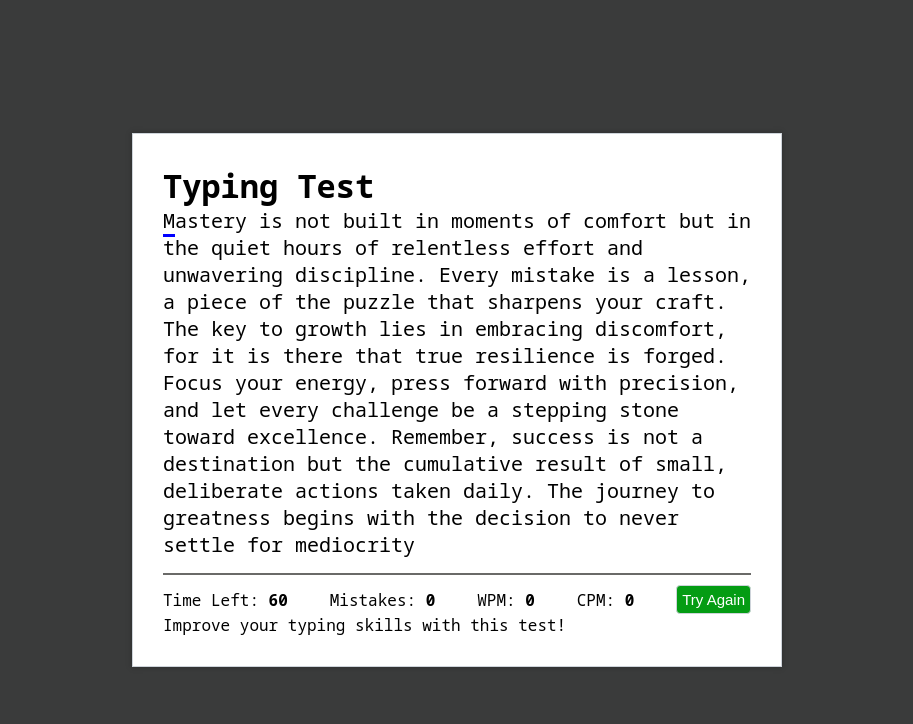
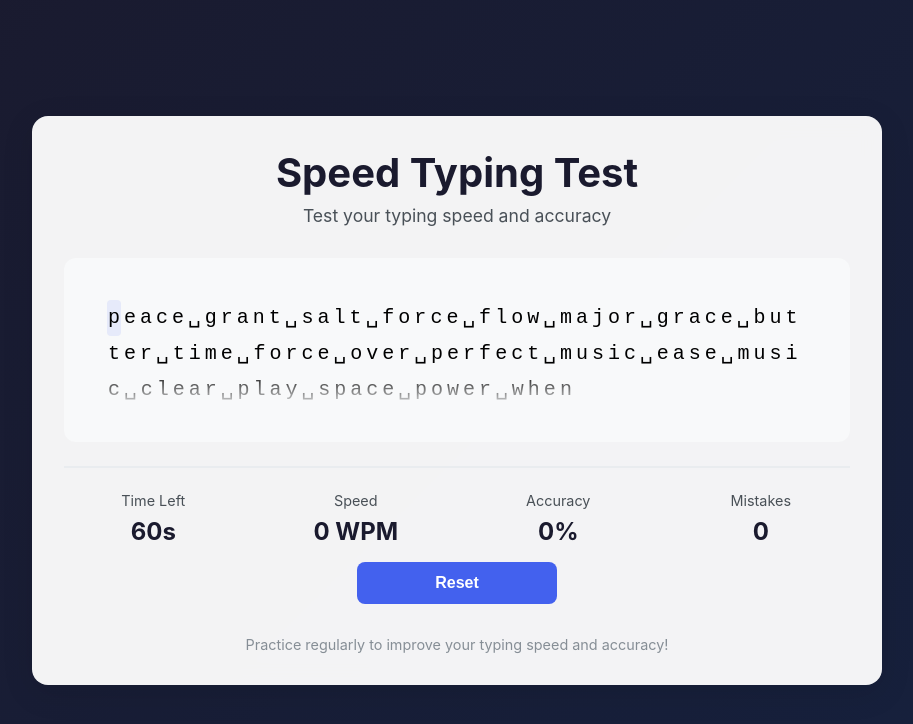
Before and after one commit to Atul090/typingapp, a React (Vite) app: page / in a window 1280 px wide. Shown: the top 724 px of the page, without its empty margins (183-1096 px from the left). Built offline with nearby package versions, Linux system fonts and the light colour scheme.

Commit message:
added ui changes using windsurf

```diff
--- a/src/components/TypingTest.jsx
+++ b/src/components/TypingTest.jsx
@@ -1,108 +1,177 @@
 import React, { useEffect, useRef, useState } from "react";
 import './style.css'
 
-const paragraph="Mastery is not built in moments of comfort but in the quiet hours of relentless effort and unwavering discipline. Every mistake is a lesson, a piece of the puzzle that sharpens your craft. The key to growth lies in embracing discomfort, for it is there that true resilience is forged. Focus your energy, press forward with precision, and let every challenge be a stepping stone toward excellence. Remember, success is not a destination but the cumulative result of small, deliberate actions taken daily. The journey to greatness begins with the decision to never settle for mediocrity";
+// Split text into words and join with single spaces
+const words = "the quick brown fox jumps over the lazy dog wrist brazil judge quiz box fight when major grant prepare quick launch butter paper salt water music rhythm perfect sound grace space light dark force power speed agile craft build trust faith hope love peace calm mind focus sharp clear view path goal dream wish plan work rest play life time flow ease".split(" ");
+
+const getRandomWords = (count) => {
+    const selectedWords = [];
+    for (let i = 0; i < count; i++) {
+        const randomIndex = Math.floor(Math.random() * words.length);
+        selectedWords.push(words[randomIndex]);
+    }
+    return selectedWords.join(" ");
+};
 
 const TypingTest = () => {
+    const maxTime = 60;
+    const [timeLeft, setTimeLeft] = useState(maxTime);
+    const [mistakes, setMistakes] = useState(0);
+    const [WPM, setWPM] = useState(0);
+    const [CPM, setCPM] = useState(0);
+    const [charIndex, setCharIndex] = useState(0);
+    const [isTyping, setIsTyping] = useState(false);
+    const [isFinished, setIsFinished] = useState(false);
+    const [currentText, setCurrentText] = useState(getRandomWords(20));
+    const inputRef = useRef(null);
+    const charRefs = useRef([]);
+    const [correctWrong, setCorrectWrong] = useState([]);
 
-    const maxTime=60;
-    const [timeLeft,setTimeLeft]=useState(maxTime);
-    const [mistakes,setMistakes]=useState(0);
-    const [WPM,setWPM]=useState(0);
-    const [CPM,setCPM]=useState(0);
-    const [charIndex,setCharIndex]=useState(0);
-    const [isTyping,setIsTyping]=useState(false);
-    const inputRef=useRef(null);
-    const charRefs=useRef([]);
-    const [correctWrong,setCorrectWrong]=useState([]);
+    useEffect(() => {
+        setCorrectWrong(Array(currentText.length).fill(''));
+        charRefs.current = charRefs.current.slice(0, currentText.length);
+        inputRef.current.focus();
+    }, [currentText]);
 
-    useEffect(()=>{
-        inputRef.current.focus()
-    },[])
+    useEffect(() => {
+        let interval;
+        if (isTyping && timeLeft > 0) {
+            interval = setInterval(() => {
+                setTimeLeft(timeLeft - 1);
+                let correctChars = charIndex - mistakes;
+                let totalTime = maxTime - timeLeft;
 
-    useEffect(()=>{
-        let interval;
-        if(isTyping && timeLeft>0){
-            interval=setInterval(()=>{
-                setTimeLeft(timeLeft-1);
-                let correctChars=charIndex-mistakes;
-                let totalTime=maxTime-timeLeft;
-
-                let cpm=correctChars*(60/totalTime);
-                cpm=cpm<0 || !cpm || cpm === Infinity ? 0 : cpm;
-                setCPM(parseInt(cpm,10));
+                let cpm = correctChars * (60 / totalTime);
+                cpm = cpm < 0 || !cpm || cpm === Infinity ? 0 : cpm;
+                setCPM(parseInt(cpm, 10));
 
                 let wpm = Math.round((correctChars / 5) / (totalTime / 60));
-                wpm= wpm < 0 || !wpm || wpm === Infinity ? 0:wpm;
-                setWPM(wpm)
-            },1000);
-        } else if (timeLeft===0) {
+                wpm = wpm < 0 || !wpm || wpm === Infinity ? 0 : wpm;
+                setWPM(wpm);
+            }, 1000);
+        } else if (timeLeft === 0) {
             clearInterval(interval);
             setIsTyping(false);
+            setIsFinished(true);
         }
         return () => {
             clearInterval(interval);
         }
-    },[isTyping,timeLeft])
+    }, [isTyping, timeLeft, charIndex, mistakes]);
 
-    const resetGame = ()=>{
+    const resetGame = () => {
         setIsTyping(false);
+        setIsFinished(false);
         setCPM(0);
         setTimeLeft(maxTime);
         setWPM(0);
         setMistakes(0);
         setCharIndex(0);
-        setCorrectWrong(Array(charRefs.current.length).fill(''))
+        setCurrentText(getRandomWords(20));
+        setCorrectWrong(Array(currentText.length).fill(''));
+        inputRef.current.value = '';
         inputRef.current.focus();
     }
 
-    const handleChange = (e) =>{
-        const characters = charRefs.current;
-        let currentChar = charRefs.current[charIndex];
-        let typedChar = e.target.value.slice(-1);
-        if(charIndex<characters.length && timeLeft>0){
-            if(!isTyping){
+    const handleChange = (e) => {
+        const typedChar = e.target.value;
+
+        if (charIndex < currentText.length && timeLeft > 0) {
+            // Start the timer
+            if (!isTyping) {
                 setIsTyping(true);
             }
-            if(typedChar === currentChar.textContent){
-                setCharIndex(charIndex+1);
-                correctWrong[charIndex]=" correct "
-            } else {
-                setCharIndex(charIndex+1);
-                setMistakes(mistakes+1);
-                correctWrong[charIndex]=" wrong "
+
+            // Check each character typed
+            const newCorrectWrong = [...correctWrong];
+            let newMistakes = mistakes;
+            let newCharIndex = charIndex;
+
+            // Compare the entire typed text with the current text up to the typed length
+            for (let i = 0; i < typedChar.length; i++) {
+                if (currentText[i] !== typedChar[i]) {
+                    newCorrectWrong[i] = " wrong ";
+                    if (!correctWrong[i]) { // Only count as mistake if not already marked
+                        newMistakes++;
+                    }
+                } else {
+                    newCorrectWrong[i] = " correct ";
+                }
             }
-            if(charIndex===characters.length-1) setIsTyping(false);
+
+            // Update state
+            setCharIndex(typedChar.length);
+            setMistakes(newMistakes);
+            setCorrectWrong(newCorrectWrong);
+
+            // Check if reached end of text
+            if (typedChar.length === currentText.length) {
+                setCurrentText(getRandomWords(20));
+                e.target.value = '';
+                setCharIndex(0);
+            }
         } else {
             setIsTyping(false);
+            setIsFinished(true);
         }
     }
+
+    const accuracy = Math.max(0, Math.min(100, Math.round(((charIndex - mistakes) / Math.max(charIndex, 1)) * 100))) || 0;
 
     return (
         <div className="container">
             <header>
-                <h1>Typing Test</h1>
+                <h1>Speed Typing Test</h1>
+                <p>Test your typing speed and accuracy</p>
             </header>
+
             <div className="test">
-                <input type="text" className="input-field" ref={inputRef} onChange={handleChange}/>
-                {
-                    paragraph.split("").map((char,index)=>(
-                        //adding active class
-                        <span key={index} className={`char ${index === charIndex ? "active": "" } ${correctWrong[index]}`} ref={(e)=>charRefs.current[index]=e}>
-                            {char}
+                <input
+                    type="text"
+                    className="input-field"
+                    ref={inputRef}
+                    onChange={handleChange}
+                    placeholder="Start typing to begin..."
+                    spellCheck="false"
+                    autoComplete="off"
+                    autoCapitalize="off"
+                    autoCorrect="off"
+                />
+                <div className="text-display">
+                    {currentText.split("").map((char, index) => (
+                        <span
+                            key={index}
+                            className={`char ${index === charIndex ? "active" : ""} ${correctWrong[index]}`}
+                            ref={(e) => charRefs.current[index] = e}
+                        >
+                            {char === " " ? "␣" : char}
                         </span>
-                    ))
-                }
+                    ))}
+                </div>
             </div>
+
             <div className="result">
-                <p>Time Left: <strong>{timeLeft}</strong> </p>
-                <p>Mistakes: <strong>{mistakes}</strong> </p>
-                <p>WPM: <strong>{WPM}</strong> </p>
-                <p>CPM: <strong>{CPM}</strong> </p>
-                <button className="btn" onClick={resetGame}>Try Again</button>
+                <p>Time Left <strong>{timeLeft}s</strong></p>
+                <p>Speed <strong>{WPM} WPM</strong></p>
+                <p>Accuracy <strong>{accuracy}%</strong></p>
+                <p>Mistakes <strong>{mistakes}</strong></p>
             </div>
+
+            {(isFinished || timeLeft === 0) && (
+                <div className="result final-result">
+                    <h2>Test Complete!</h2>
+                    <p>Final Speed: <strong>{WPM} WPM</strong></p>
+                    <p>Accuracy: <strong>{accuracy}%</strong></p>
+                    <p>Total Mistakes: <strong>{mistakes}</strong></p>
+                </div>
+            )}
+
+            <button className="btn" onClick={resetGame}>
+                {isFinished ? 'Try Again' : 'Reset'}
+            </button>
+
             <footer>
-                <p>Improve your typing skills with this test!</p>
+                <p>Practice regularly to improve your typing speed and accuracy!</p>
             </footer>
         </div>
     )
--- a/src/components/style.css
+++ b/src/components/style.css
@@ -1,73 +1,196 @@
-*{
+* {
     padding: 0;
     margin: 0;
+    box-sizing: border-box;
 }
-.App{
-    box-sizing: border-box;
+
+.App {
     min-height: 100vh;
     display: flex;
     justify-content: center;
     align-items: center;
-    font-family: 'Noto Sans Mono', monospace;
-    background-color: #3a3b3b;
-}
-.container{
-    max-width: 650px;
-    margin:  5px;
-    width: calc(100% - 10px);
-    padding: 30px;
-    box-sizing: border-box;
-    border: 1px solid #ced4da;
-    background: #fff;
-    box-shadow: 0 0 6px rgba(0,0,0,0.25);
-}
-.test{
-    user-select: none;
-}
-span{
-    font-size: 20px;
-    user-select: none;
-    cursor: text;
-}
-.result{
-    display: flex;
-    justify-content: space-between;
-    align-items: center;
-    margin-top: 15px;
-    padding-top: 10px;
-    border-top: 2px solid rgb(106,106,104);
-}
-button.btn{
-    padding: 5px;
-    outline: none;
-    border: 1px solid #ced4da;
-    border-radius: 4px;
-    cursor: pointer;
-    background: #049c13;
-    color: #fff;
-    font-size: 15px;
-    transition: all 0.5s;
-}
-button.btn.hover{
-    background-color: #02500b;
+    font-family: 'Inter', system-ui, -apple-system, sans-serif;
+    background: linear-gradient(135deg, #1a1a2e 0%, #16213e 100%);
+    padding: 20px;
 }
 
-input.input-field{
+.container {
+    max-width: 850px;
+    width: 100%;
+    padding: 2rem;
+    background: rgba(255, 255, 255, 0.95);
+    border-radius: 16px;
+    box-shadow: 0 8px 32px rgba(0, 0, 0, 0.1);
+    backdrop-filter: blur(10px);
+}
+
+header {
+    text-align: center;
+    margin-bottom: 2rem;
+}
+
+header h1 {
+    color: #1a1a2e;
+    font-size: 2.5rem;
+    font-weight: 700;
+    margin-bottom: 0.5rem;
+}
+
+header p {
+    color: #495057;
+    font-size: 1.1rem;
+}
+
+.test {
+    user-select: none;
+    background: #f8f9fa;
+    padding: 2rem;
+    border-radius: 12px;
+    margin-bottom: 1.5rem;
+    position: relative;
+    overflow: hidden;
+}
+
+.text-display {
+    line-height: 1.8;
+    min-height: 120px;
+    max-height: 120px;
+    overflow-y: hidden;
+    word-wrap: break-word;
+    white-space: pre-wrap;
+    padding: 10px;
+    position: relative;
+}
+
+.text-display::after {
+    content: '';
+    position: absolute;
+    bottom: 0;
+    left: 0;
+    right: 0;
+    height: 40px;
+    background: linear-gradient(transparent, #f8f9fa);
+    pointer-events: none;
+}
+
+span.char {
+    font-size: 1.25rem;
+    font-family: 'Fira Code', monospace;
+    user-select: none;
+    position: relative;
+    padding: 0 1px;
+    transition: all 0.1s ease;
+    display: inline-block;
+    margin: 0 1px;
+}
+
+/* Space character styling */
+span.char:empty::before {
+    content: '␣';
+    color: #adb5bd;
+    opacity: 0.5;
+}
+
+span.active {
+    background-color: rgba(67, 97, 238, 0.1);
+    border-radius: 4px;
+}
+
+span.correct {
+    color: #087f5b;
+}
+
+span.wrong {
+    color: #e03131;
+    background-color: rgba(224, 49, 49, 0.1);
+    border-radius: 2px;
+}
+
+.result {
+    display: grid;
+    grid-template-columns: repeat(auto-fit, minmax(120px, 1fr));
+    gap: 1.5rem;
+    margin-top: 1.5rem;
+    padding-top: 1.5rem;
+    border-top: 2px solid #e9ecef;
+}
+
+.final-result {
+    text-align: center;
+    background: #f8f9fa;
+    padding: 2rem;
+    border-radius: 12px;
+    margin: 2rem 0;
+}
+
+.final-result h2 {
+    color: #1a1a2e;
+    margin-bottom: 1.5rem;
+}
+
+.result p {
+    display: flex;
+    flex-direction: column;
+    align-items: center;
+    gap: 0.5rem;
+    font-size: 0.9rem;
+    color: #495057;
+}
+
+.result p strong {
+    font-size: 1.5rem;
+    color: #1a1a2e;
+}
+
+button.btn {
+    padding: 0.75rem 1.5rem;
+    border: none;
+    border-radius: 8px;
+    cursor: pointer;
+    background: #4361ee;
+    color: #fff;
+    font-size: 1rem;
+    font-weight: 600;
+    transition: all 0.3s ease;
+    width: 100%;
+    max-width: 200px;
+    margin: 1rem auto;
+    display: block;
+}
+
+button.btn:hover {
+    background: #3046c9;
+    transform: translateY(-2px);
+    box-shadow: 0 4px 12px rgba(67, 97, 238, 0.3);
+}
+
+input.input-field {
     opacity: 0;
     z-index: -999;
-    /* z-index: -999; to hide */
     position: absolute;
 }
 
-span.active{
-    border-bottom: 3px solid blue;
+footer {
+    text-align: center;
+    margin-top: 2rem;
+    color: #868e96;
+    font-size: 0.9rem;
 }
 
-span.correct{
-    background-color: rgb(104, 224, 104);
+@media (max-width: 768px) {
+    .container {
+        padding: 1.5rem;
+    }
 
+    .test {
+        padding: 1.5rem;
+    }
+
+    span.char {
+        font-size: 1.1rem;
+    }
+
+    header h1 {
+        font-size: 2rem;
+    }
 }
-span.wrong{
-    color: red;
-    background-color: pink;
-}
```
